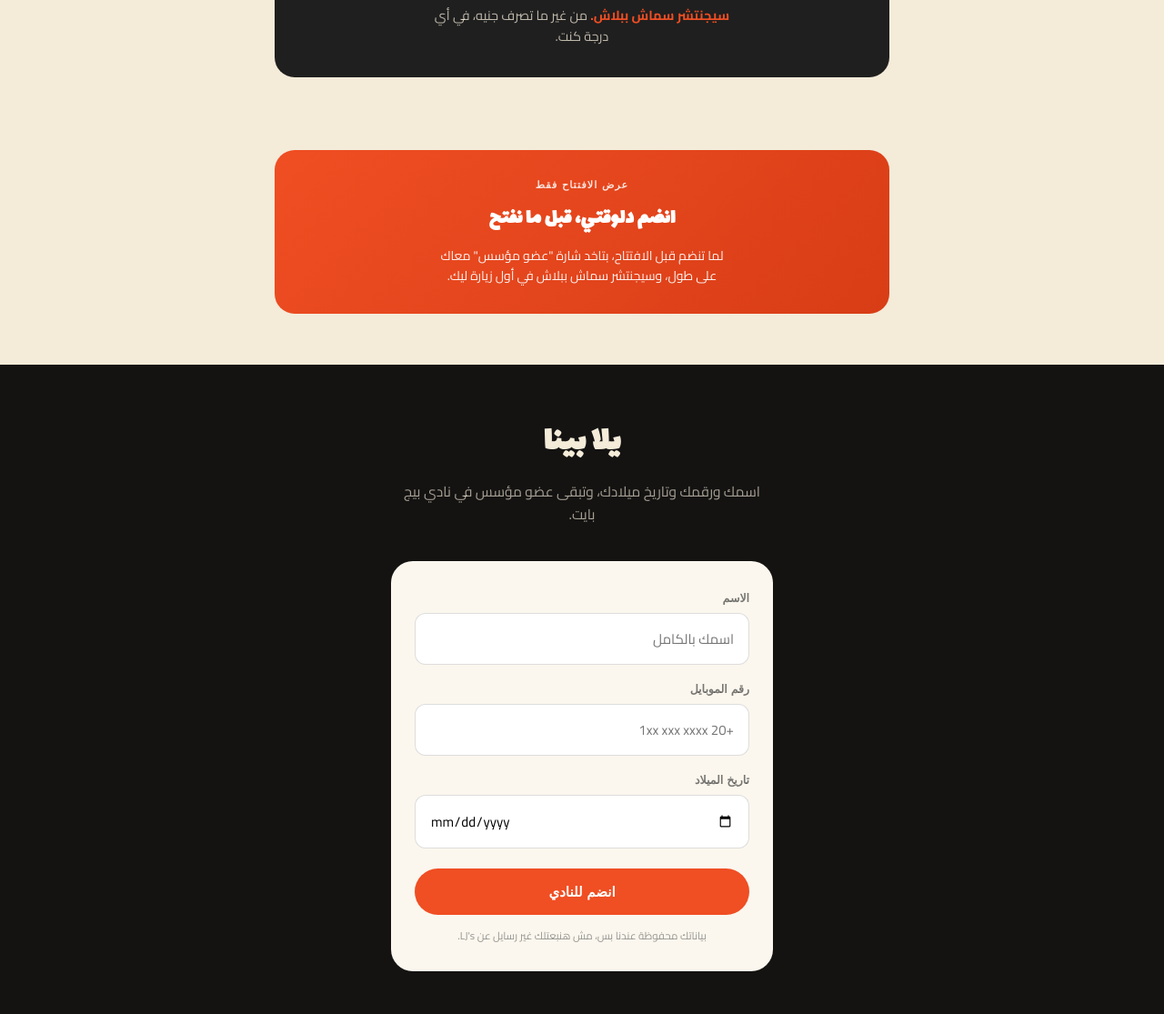
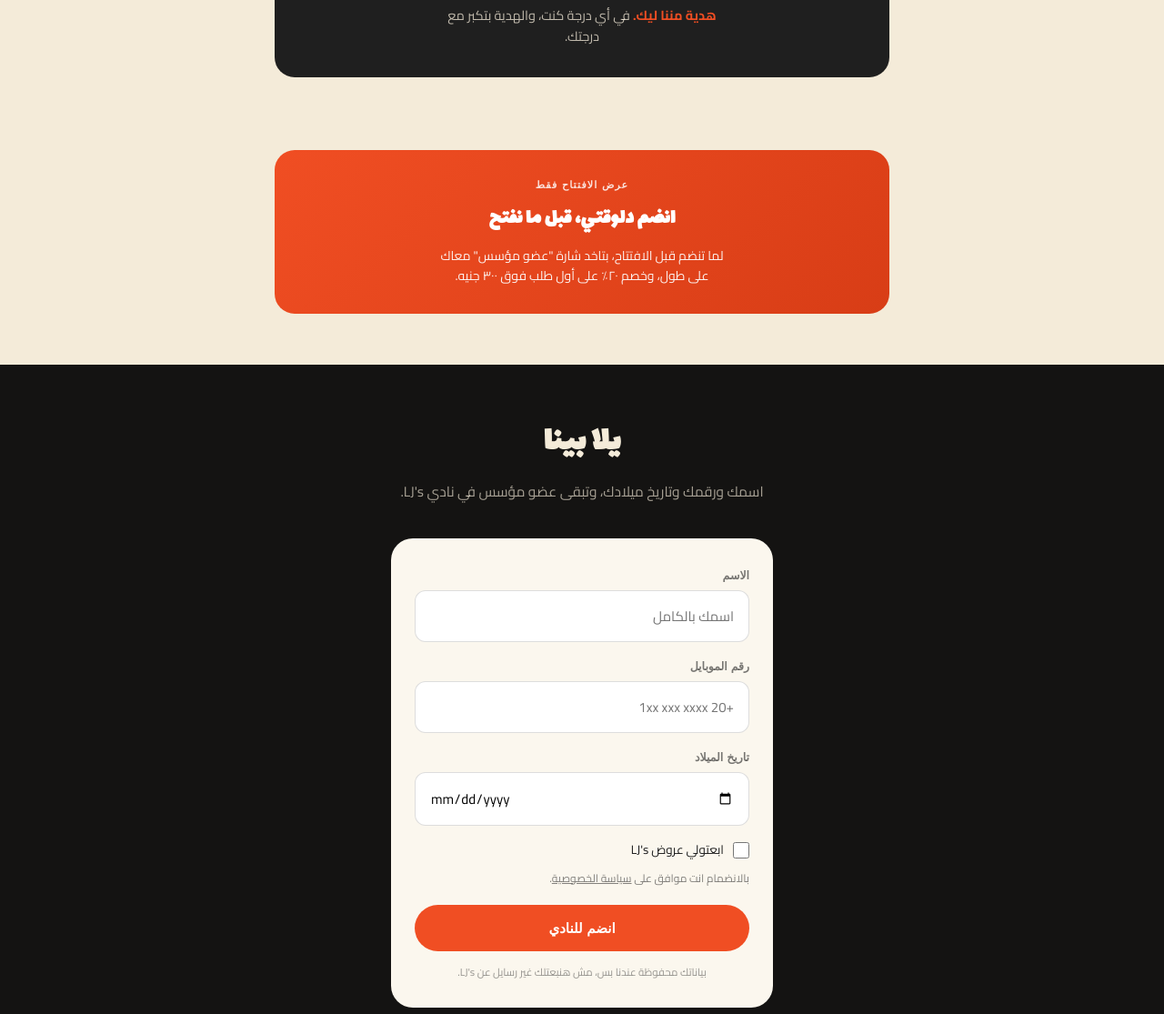
Before and after one commit to Siso8/ljs-website, a plain HTML site: page index.html in a window 1280 px wide. Shown: the part 2414-3529 px from the top of the page at 91% size. Drawn offline with Linux system fonts and the light colour scheme.

Commit message:
LJ's Club name, founders get 20% only, birthday wording, privacy consent + offers opt-in on form, link preview text, hide empty social icons

```diff
--- a/index.html
+++ b/index.html
@@ -3,7 +3,15 @@
 <head>
 <meta charset="UTF-8">
 <meta name="viewport" content="width=device-width, initial-scale=1, viewport-fit=cover">
-<title>LJ's Burger & Fried Chicken — انضم لنادي بيج بايت</title>
+<title>LJ's Burger & Fried Chicken — انضم لنادي LJ's</title>
+<meta name="description" content="سماش برجر وفراخ مقلية سبايسي من لندن، قريباً في الإسكندرية. انضم لنادي LJ's قبل الافتتاح وخد خصم ٢٠٪ على أول طلب.">
+<meta property="og:type" content="website">
+<meta property="og:site_name" content="LJ's Burger &amp; Fried Chicken">
+<meta property="og:title" content="LJ's Burger &amp; Fried Chicken — قريباً في الإسكندرية">
+<meta property="og:description" content="سماش برجر وفراخ مقلية سبايسي من لندن. انضم لنادي LJ's قبل الافتتاح وخد خصم ٢٠٪ على أول طلب.">
+<meta property="og:url" content="https://www.ljsburger.com/">
+<meta property="og:locale" content="ar_EG">
+<meta property="og:locale:alternate" content="en_GB">
 <link rel="preconnect" href="https://fonts.googleapis.com">
 <link rel="preconnect" href="https://fonts.gstatic.com" crossorigin>
 <link href="https://fonts.googleapis.com/css2?family=Titan+One&family=Lalezar&family=Cairo:wght@400;600;700;800&family=Lexend:wght@400;500;600;700&display=swap" rel="stylesheet">
@@ -123,6 +131,10 @@ body.en .field input{font-family:var(--sans)}
 .submit{width:100%;background:var(--orange);color:#fff;border:0;border-radius:999px;padding:16px;font-family:var(--sans);font-weight:700;font-size:15px;cursor:pointer;margin-top:6px;transition:.25s}
 .submit:hover{background:#d83d16}
 .submit:disabled{opacity:.6;cursor:wait}
+.optin{display:flex;align-items:center;gap:10px;font-size:13.5px;margin:2px 0 10px;cursor:pointer}
+.optin input{width:18px;height:18px;margin:0;accent-color:#F04E23;flex:none}
+.consent{font-size:12px;color:rgba(31,31,31,.55);margin:0 0 14px}
+.consent a{color:inherit;text-decoration:underline}
 .formnote{text-align:center;font-size:11.5px;color:rgba(31,31,31,.45);margin-top:14px}
 .err{display:none;background:#fde8e4;color:#b2340a;border-radius:10px;padding:12px 14px;font-size:13px;margin-bottom:14px}
 .success{display:none;text-align:center}
@@ -181,7 +193,7 @@ footer small{font-size:11px;letter-spacing:.04em;display:block;margin-top:10px}
   <div class="wrap">
     <div class="eyebrow"><span class="dot"></span><span data-i18n="h.eyebrow">قريباً في الإسكندرية</span></div>
     <h1 data-i18n="h.title">بدأنا في لندن.<br>هنفتح في <b>إسكندرية.</b></h1>
-    <p data-i18n="h.sub">سماش برجر وفراخ مقلية سبايسي. انضم لنادي بيج بايت دلوقتي واحجز خصم أول طلب قبل ما نفتح.</p>
+    <p data-i18n="h.sub">سماش برجر وفراخ مقلية سبايسي. انضم لنادي LJ's دلوقتي واحجز خصم أول طلب قبل ما نفتح.</p>
     <button class="cta" onclick="document.getElementById('join').scrollIntoView({behavior:'smooth'})">
       <span data-i18n="h.cta">انضم للنادي دلوقتي</span>
       <svg width="18" height="18" viewBox="0 0 24 24" fill="none" stroke="currentColor" stroke-width="2.3"><path d="M5 12h14M13 6l6 6-6 6"/></svg>
@@ -192,7 +204,7 @@ footer small{font-size:11px;letter-spacing:.04em;display:block;margin-top:10px}
 <section class="sec">
   <div class="wrap">
     <div class="eyebrow2" data-i18n="how.eyebrow">إزاي بيشتغل</div>
-    <h2 data-i18n="how.title">نادي بيج بايت</h2>
+    <h2 data-i18n="how.title">نادي LJ's</h2>
     <p class="lead" data-i18n="how.lead">عضوية واحدة، ونقاطك بتتجمع أوتوماتيك من أول طلب. اكسب نقاط، اترقّى، واستبدلها بأكل ببلاش.</p>
     <div class="howit">
       <div class="card"><div class="n" data-i18n="how.n1">١</div><b data-i18n="how.c1b">اكسب</b><p data-i18n="how.c1p">نقطة على كل ١٠٠ جنيه تصرفها</p></div>
@@ -233,7 +245,7 @@ footer small{font-size:11px;letter-spacing:.04em;display:block;margin-top:10px}
     <div class="birthday">
       <svg viewBox="0 0 24 24" fill="none" stroke="currentColor" stroke-width="1.8"><path d="M4 21h16v-8a3 3 0 00-3-3H7a3 3 0 00-3 3v8zM4 16h16M12 7V4M8 7V5M16 7V5"/></svg>
       <h3 data-i18n="bday.title">في عيد ميلادك...</h3>
-      <p data-i18n="bday.sub"><b>سيجنتشر سماش ببلاش.</b> من غير ما تصرف جنيه، في أي درجة كنت.</p>
+      <p data-i18n="bday.sub"><b>هدية مننا ليك.</b> في أي درجة كنت، والهدية بتكبر مع درجتك.</p>
     </div>
   </div>
 </section>
@@ -243,7 +255,7 @@ footer small{font-size:11px;letter-spacing:.04em;display:block;margin-top:10px}
     <div class="founding">
       <span class="tag" data-i18n="fm.tag">عرض الافتتاح فقط</span>
       <h3 data-i18n="fm.title">انضم دلوقتي، قبل ما نفتح</h3>
-      <p data-i18n="fm.sub">لما تنضم قبل الافتتاح، بتاخد شارة "عضو مؤسس" معاك على طول، وسيجنتشر سماش ببلاش في أول زيارة ليك.</p>
+      <p data-i18n="fm.sub">لما تنضم قبل الافتتاح، بتاخد شارة "عضو مؤسس" معاك على طول، وخصم ٢٠٪ على أول طلب فوق ٣٠٠ جنيه.</p>
     </div>
   </div>
 </section>
@@ -251,13 +263,15 @@ footer small{font-size:11px;letter-spacing:.04em;display:block;margin-top:10px}
 <section class="sec" id="join">
   <div class="wrap">
     <h2 data-i18n="join.title">يلا بينا</h2>
-    <p class="lead" data-i18n="join.lead">اسمك ورقمك وتاريخ ميلادك، وتبقى عضو مؤسس في نادي بيج بايت.</p>
+    <p class="lead" data-i18n="join.lead">اسمك ورقمك وتاريخ ميلادك، وتبقى عضو مؤسس في نادي LJ's.</p>
     <div class="formcard">
       <div class="err" id="formErr"></div>
       <form id="joinForm">
         <div class="field"><label for="fname" data-i18n="join.name">الاسم</label><input id="fname" required placeholder="" data-i18n-ph="join.namePh"></div>
         <div class="field"><label for="fphone" data-i18n="join.phone">رقم الموبايل</label><input id="fphone" required inputmode="tel" placeholder="+20 1xx xxx xxxx"></div>
         <div class="field"><label for="fbday" data-i18n="join.bday">تاريخ الميلاد</label><input id="fbday" type="date" required></div>
+        <label class="optin"><input type="checkbox" id="foffers"><span data-i18n="join.offers">ابعتولي عروض LJ's</span></label>
+        <p class="consent" data-i18n="join.consent">بالانضمام انت موافق على <a href="/privacy/">سياسة الخصوصية</a>.</p>
         <button class="submit" type="submit" id="submitBtn" data-i18n="join.submit">انضم للنادي</button>
       </form>
       <div class="success" id="successBox">
@@ -265,7 +279,7 @@ footer small{font-size:11px;letter-spacing:.04em;display:block;margin-top:10px}
         <h3 data-i18n="join.okTitle">أهلاً بيك في النادي</h3>
         <p data-i18n="join.okSub">انت دلوقتي عضو مؤسس. رقم عضويتك:</p>
         <div class="ref" id="refCode">LJ-0000</div>
-        <p data-i18n="join.okNote">مستنيك خصم ٢٠٪ على أول طلب فوق ٣٠٠ جنيه، وسيجنتشر سماش ببلاش في أول زيارة ليك.</p>
+        <p data-i18n="join.okNote">مستنيك خصم ٢٠٪ على أول طلب فوق ٣٠٠ جنيه.</p>
       </div>
       <div class="formnote" id="formNote" data-i18n="join.note">بياناتك محفوظة عندنا بس، مش هنبعتلك غير رسايل عن LJ's.</div>
     </div>
@@ -276,8 +290,8 @@ footer small{font-size:11px;letter-spacing:.04em;display:block;margin-top:10px}
   <div class="wrap">
     <div class="word">LJ's</div>
     <div class="social">
-      <a href="#" aria-label="Instagram"><svg viewBox="0 0 24 24" fill="none" stroke="currentColor" stroke-width="1.8"><rect x="3" y="3" width="18" height="18" rx="5"/><circle cx="12" cy="12" r="3.6"/><circle cx="17.2" cy="6.8" r="1"/></svg></a>
-      <a href="#" aria-label="TikTok"><svg viewBox="0 0 24 24" fill="currentColor"><path d="M16.5 3c.4 2.2 1.9 3.7 4.1 3.9v2.9c-1.5.1-2.9-.4-4.1-1.2v6.6c0 3.3-2.7 5.8-5.9 5.6-3-.2-5.3-2.7-5.3-5.7 0-3.1 2.6-5.7 5.8-5.6v3c-1.5-.2-2.8.9-2.9 2.4-.1 1.5 1 2.8 2.5 2.9 1.5.1 2.8-1 2.9-2.5V3h2.9z"/></svg></a>
+      <a href="#" aria-label="Instagram" style="display:none"><svg viewBox="0 0 24 24" fill="none" stroke="currentColor" stroke-width="1.8"><rect x="3" y="3" width="18" height="18" rx="5"/><circle cx="12" cy="12" r="3.6"/><circle cx="17.2" cy="6.8" r="1"/></svg></a>
+      <a href="#" aria-label="TikTok" style="display:none"><svg viewBox="0 0 24 24" fill="currentColor"><path d="M16.5 3c.4 2.2 1.9 3.7 4.1 3.9v2.9c-1.5.1-2.9-.4-4.1-1.2v6.6c0 3.3-2.7 5.8-5.9 5.6-3-.2-5.3-2.7-5.3-5.7 0-3.1 2.6-5.7 5.8-5.6v3c-1.5-.2-2.8.9-2.9 2.4-.1 1.5 1 2.8 2.5 2.9 1.5.1 2.8-1 2.9-2.5V3h2.9z"/></svg></a>
     </div>
     <small data-i18n="foot.copy">© ٢٠٢٦ إل جيز برجر وفراخ مقلية · الإسكندرية، مصر</small>
   </div>
@@ -292,9 +306,9 @@ var I18N = {
   ar: {
     brandname: "إل جيز برجر وفراخ مقلية",
     "h.eyebrow":"قريباً في الإسكندرية", "h.title":"بدأنا في لندن.<br>هنفتح في <b>إسكندرية.</b>",
-    "h.sub":"سماش برجر وفراخ مقلية سبايسي. انضم لنادي بيج بايت دلوقتي واحجز خصم أول طلب قبل ما نفتح.",
+    "h.sub":"سماش برجر وفراخ مقلية سبايسي. انضم لنادي LJ's دلوقتي واحجز خصم أول طلب قبل ما نفتح.",
     "h.cta":"انضم للنادي دلوقتي",
-    "how.eyebrow":"إزاي بيشتغل", "how.title":"نادي بيج بايت",
+    "how.eyebrow":"إزاي بيشتغل", "how.title":"نادي LJ's",
     "how.lead":"عضوية واحدة، ونقاطك بتتجمع أوتوماتيك من أول طلب. اكسب نقاط، اترقّى، واستبدلها بأكل ببلاش.",
     "how.n1":"١","how.c1b":"اكسب","how.c1p":"نقطة على كل ١٠٠ جنيه تصرفها",
     "how.n2":"٢","how.c2b":"اترقّى","how.c2p":"كل ما تطلب أكتر، تترقّى لدرجة أعلى",
@@ -305,21 +319,21 @@ var I18N = {
     "t2.name":"زبون دايم","t2.unlock":"١٥٠٠ جنيه في السنة","t2.rate":"١٠٪ نقاط زيادة","t2.perks":"كل اللي فات، وكمان: تجرّب الأصناف الجديدة قبل الناس · يوم نقاط مضاعفة كل شهر",
     "t3.name":"متولّع","t3.unlock":"٤٠٠٠ جنيه في السنة","t3.rate":"٢٠٪ نقاط زيادة","t3.perks":"كل اللي فات، وكمان: أولوية الاستلام · تكبير الطلب ببلاش · خصم ١٠٪ على منتجات LJ's",
     "t4.name":"أسطورة","t4.unlock":"٨٠٠٠ جنيه في السنة","t4.rate":"٣٠٪ نقاط زيادة","t4.perks":"كل اللي فات، وكمان: اسمك على حيط الأساطير · أول من يجرب أي صنف جديد · وجبة ببلاش لحد من صحابك مرة كل سنة",
-    "bday.title":"في عيد ميلادك...", "bday.sub":"<b>سيجنتشر سماش ببلاش.</b> من غير ما تصرف جنيه، في أي درجة كنت.",
+    "bday.title":"في عيد ميلادك...", "bday.sub":"<b>هدية مننا ليك.</b> في أي درجة كنت، والهدية بتكبر مع درجتك.",
     "fm.tag":"عرض الافتتاح فقط", "fm.title":"انضم دلوقتي، قبل ما نفتح",
-    "fm.sub":"لما تنضم قبل الافتتاح، بتاخد شارة \"عضو مؤسس\" معاك على طول، وسيجنتشر سماش ببلاش في أول زيارة ليك.",
-    "join.title":"يلا بينا", "join.lead":"اسمك ورقمك وتاريخ ميلادك، وتبقى عضو مؤسس في نادي بيج بايت.",
-    "join.name":"الاسم","join.namePh":"اسمك بالكامل","join.phone":"رقم الموبايل","join.bday":"تاريخ الميلاد","join.submit":"انضم للنادي",
-    "join.okTitle":"أهلاً بيك في النادي","join.okSub":"انت دلوقتي عضو مؤسس. رقم عضويتك:","join.okNote":"مستنيك خصم ٢٠٪ على أول طلب فوق ٣٠٠ جنيه، وسيجنتشر سماش ببلاش في أول زيارة ليك.",
+    "fm.sub":"لما تنضم قبل الافتتاح، بتاخد شارة \"عضو مؤسس\" معاك على طول، وخصم ٢٠٪ على أول طلب فوق ٣٠٠ جنيه.",
+    "join.title":"يلا بينا", "join.lead":"اسمك ورقمك وتاريخ ميلادك، وتبقى عضو مؤسس في نادي LJ's.",
+    "join.name":"الاسم","join.namePh":"اسمك بالكامل","join.phone":"رقم الموبايل","join.bday":"تاريخ الميلاد","join.submit":"انضم للنادي","join.offers":"ابعتولي عروض LJ's","join.consent":"بالانضمام انت موافق على <a href='/privacy/'>سياسة الخصوصية</a>.",
+    "join.okTitle":"أهلاً بيك في النادي","join.okSub":"انت دلوقتي عضو مؤسس. رقم عضويتك:","join.okNote":"مستنيك خصم ٢٠٪ على أول طلب فوق ٣٠٠ جنيه.",
     "join.note":"بياناتك محفوظة عندنا بس، مش هنبعتلك غير رسايل عن LJ's.",
     "foot.copy":"© ٢٠٢٦ إل جيز برجر وفراخ مقلية · الإسكندرية، مصر"
   },
   en: {
     brandname: "LJ's Burger & Fried Chicken",
     "h.eyebrow":"Opening soon in Alexandria", "h.title":"Created in London.<br>Opening in <b>Alexandria.</b>",
-    "h.sub":"Smash burgers and hot chicken. Join the Big Bite Club now and lock in your first-order discount before we open.",
+    "h.sub":"Smash burgers and hot chicken. Join LJ's Club now and lock in your first-order discount before we open.",
     "h.cta":"Join the club now",
-    "how.eyebrow":"How it works", "how.title":"The Big Bite Club",
+    "how.eyebrow":"How it works", "how.title":"LJ's Club",
     "how.lead":"One membership, earning automatically from your first order. Rack up points, climb tiers, redeem free food along the way.",
     "how.n1":"1","how.c1b":"Earn","how.c1p":"1 point per 100 EGP spent",
     "how.n2":"2","how.c2b":"Climb","how.c2p":"Order more, unlock higher tiers",
@@ -330,12 +344,12 @@ var I18N = {
     "t2.name":"Regular","t2.unlock":"1,500 EGP / year","t2.rate":"+10% points","t2.perks":"Everything above, plus: early access to new menu items · one double-points day a month",
     "t3.name":"Obsessed","t3.unlock":"4,000 EGP / year","t3.rate":"+20% points","t3.perks":"Everything above, plus: priority pickup · free size-up on any order · 10% off merch",
     "t4.name":"Legend","t4.unlock":"8,000 EGP / year","t4.rate":"+30% points","t4.perks":"Everything above, plus: name on the Legends wall · first to try every new item · one free meal for a friend, once a year",
-    "bday.title":"On your birthday...", "bday.sub":"<b>A free Signature Smash.</b> No spend required, at any tier.",
+    "bday.title":"On your birthday...", "bday.sub":"<b>A treat on us.</b> At every tier, and it gets bigger as you climb.",
     "fm.tag":"Opening offer only", "fm.title":"Join now, before we open",
-    "fm.sub":"Anyone who joins before opening gets a permanent Founding Member badge, plus a free Signature Smash on your first visit.",
-    "join.title":"Let's do this", "join.lead":"Your name, number, and birthday — and you're a Founding Member of the Big Bite Club.",
-    "join.name":"Name","join.namePh":"Your full name","join.phone":"Phone number","join.bday":"Birthday","join.submit":"Join the club",
-    "join.okTitle":"Welcome to the club","join.okSub":"You're a Founding Member now. Your membership number:","join.okNote":"20% off your first order over EGP 300 is waiting for you, plus a free Signature Smash on your first visit.",
+    "fm.sub":"Anyone who joins before opening gets a permanent Founding Member badge, plus 20% off your first order over EGP 300.",
+    "join.title":"Let's do this", "join.lead":"Your name, number, and birthday — and you're a Founding Member of LJ's Club.",
+    "join.name":"Name","join.namePh":"Your full name","join.phone":"Phone number","join.bday":"Birthday","join.submit":"Join the club","join.offers":"Send me LJ's offers","join.consent":"By joining, you agree to our <a href='/privacy/'>privacy policy</a>.",
+    "join.okTitle":"Welcome to the club","join.okSub":"You're a Founding Member now. Your membership number:","join.okNote":"20% off your first order over EGP 300 is waiting for you.",
     "join.note":"Your details stay with us — we'll only ever message you about LJ's.",
     "foot.copy":"© 2026 LJ's Burger & Fried Chicken · Alexandria, Egypt"
   }
@@ -375,7 +389,7 @@ document.getElementById('joinForm').addEventListener('submit', async function(e)
     var res = await fetch('/api/join', {
       method: 'POST',
       headers: {'Content-Type':'application/json'},
-      body: JSON.stringify({ name: name, phone: phone, birthday: bday, lang: LANG })
+      body: JSON.stringify({ name: name, phone: phone, birthday: bday, lang: LANG, offers: document.getElementById('foffers').checked, source: 'website' })
     });
     var data = await res.json();
     if (!res.ok) throw new Error(data.error || 'Something went wrong');
```
